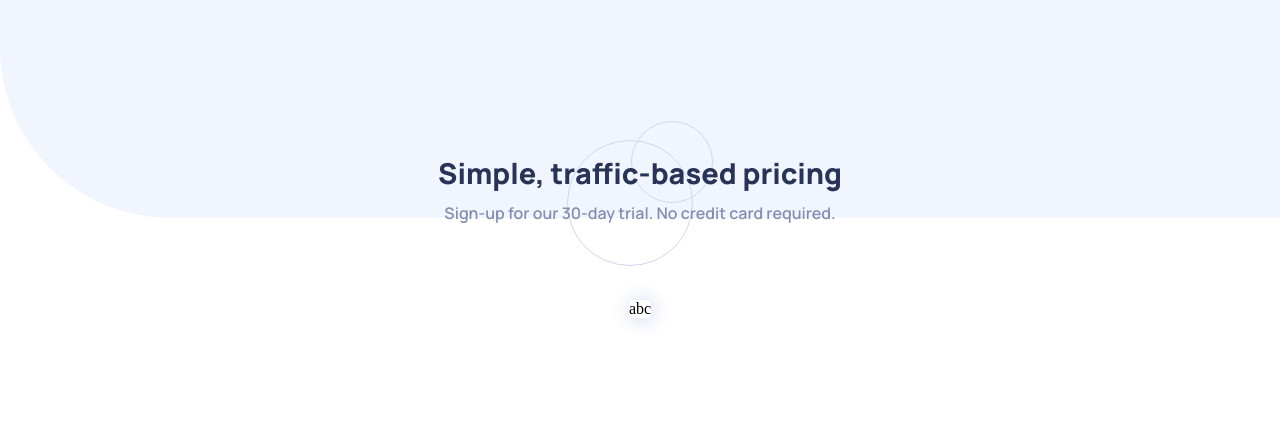
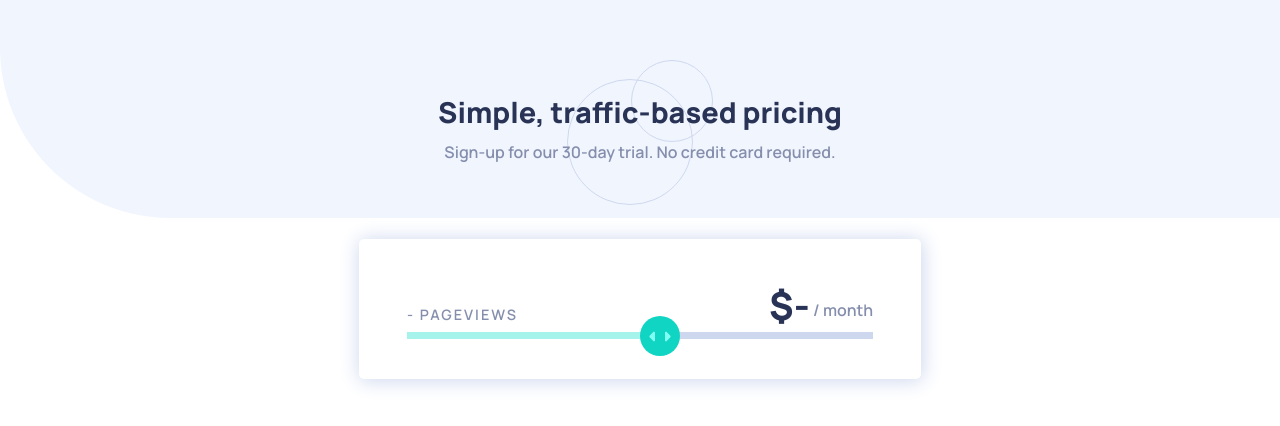
Before and after one commit to ajaythapliyal/interactive-pricing, a website built with Parcel: page src/index.html in a window 1280 px wide. Shown: the part 182-608 px from the top of the page. Built offline with nearby package versions, Linux system fonts and the light colour scheme.

Commit message:
card billing stat and static slider

```diff
--- a/src/index.html
+++ b/src/index.html
@@ -18,7 +18,16 @@
       <p class="title-font text-align-center">Simple, traffic-based pricing</p>
       <p class="text-align-center subtitle-font">Sign-up for our 30-day trial. No credit card required.</p>
     </div>
-    <div class="card">abc</div>
+    <div class="card flex flex-col">
+      <div class="flex space-between align-items-baseline">
+        <p class="pageview">- PAGEVIEWS</p>
+        <p class="billing">$-<span class="bill-unit"> / month</span></p>
+      </div>
+      <div class="progress-bar">
+        <div class="progress">
+        </div>
+      </div>
+    </div>
   </main>
 
   <!-- Simple, traffic-based pricing
--- a/src/scss/main.scss
+++ b/src/scss/main.scss
@@ -31,9 +31,59 @@ main{
 }
 
 .card{
+    width: util.clamped(16.9rem, 31.3rem);
     border-radius: 5px;
     background-color: config.$color-neutral2;
     box-shadow: 1px 1px 20px 1px config.$color-neutral1-300;
+    padding-left: min(7vw, 3em);
+    padding-right: min(7vw, 3em);
+    padding-top: min(5vh, 3em);
+    padding-bottom: min(5vh, 3em);
+}
+
+.pageview{
+    @extend %font2;
+    font-size: 0.9rem;
+    letter-spacing: 2px;
+}
+
+.billing{
+    @extend %font1;
+    font-size: 2.4rem;
+}
+
+.bill-unit{
+    @extend %font2;
+    font-size: 1rem;
+    vertical-align: middle;
+}
+
+.progress-bar{
+    width: 100%;
+    background-color: config.$color-neutral1-300;
+    height: 7px;
+}
+
+.progress{
+    height: 7px;
+    background-color: config.$color-primary1-100;
+    width: 50%;
+}
+
+.progress::after{
+    content:"";
+    display: block;
+    width: 2.5rem;
+    height: 2.5rem;
+    position: relative;
+    border-radius: 50%;
+    background-color: config.$color-primary1-200;
+    background-image: url(./../assets/images/icon-slider.svg);
+    background-repeat: no-repeat;
+    background-position: center;
+    margin: 0;
+    left: 100%;
+    bottom : 1rem
 }
 
 //util
```
